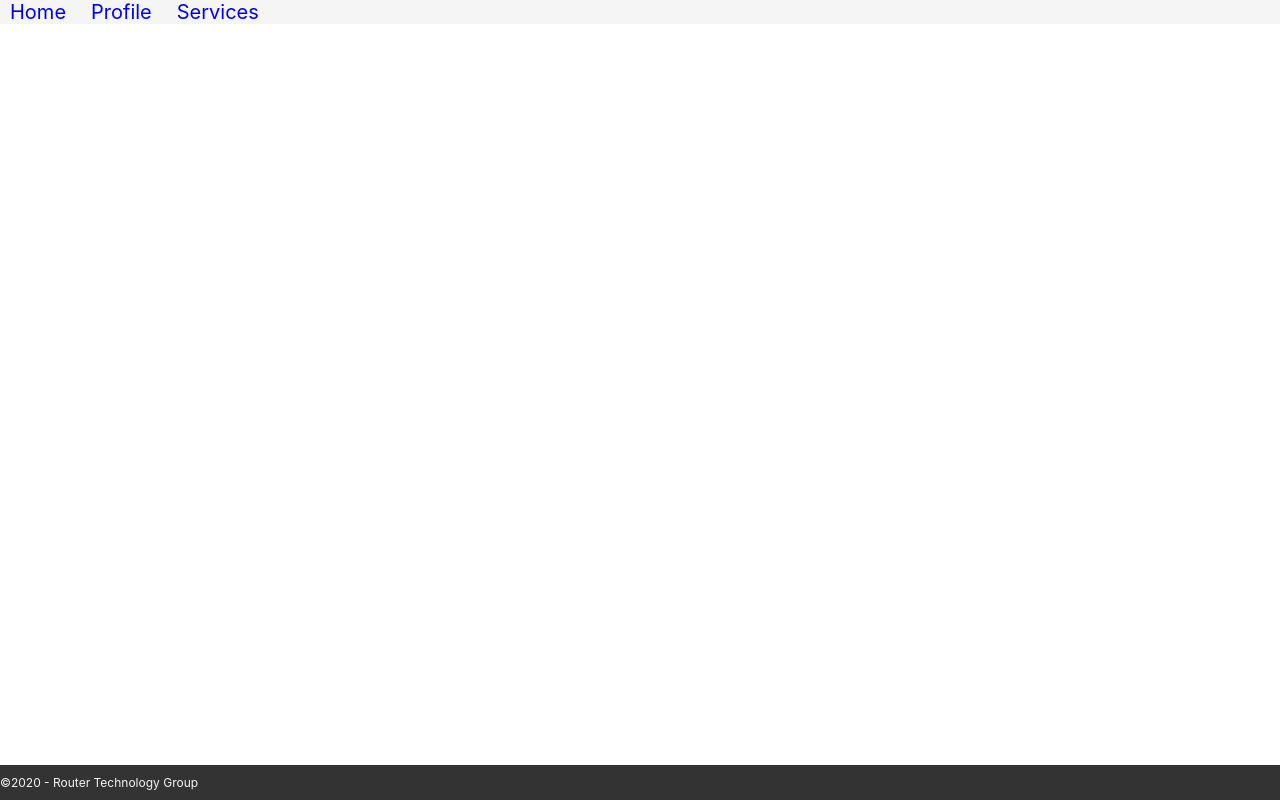
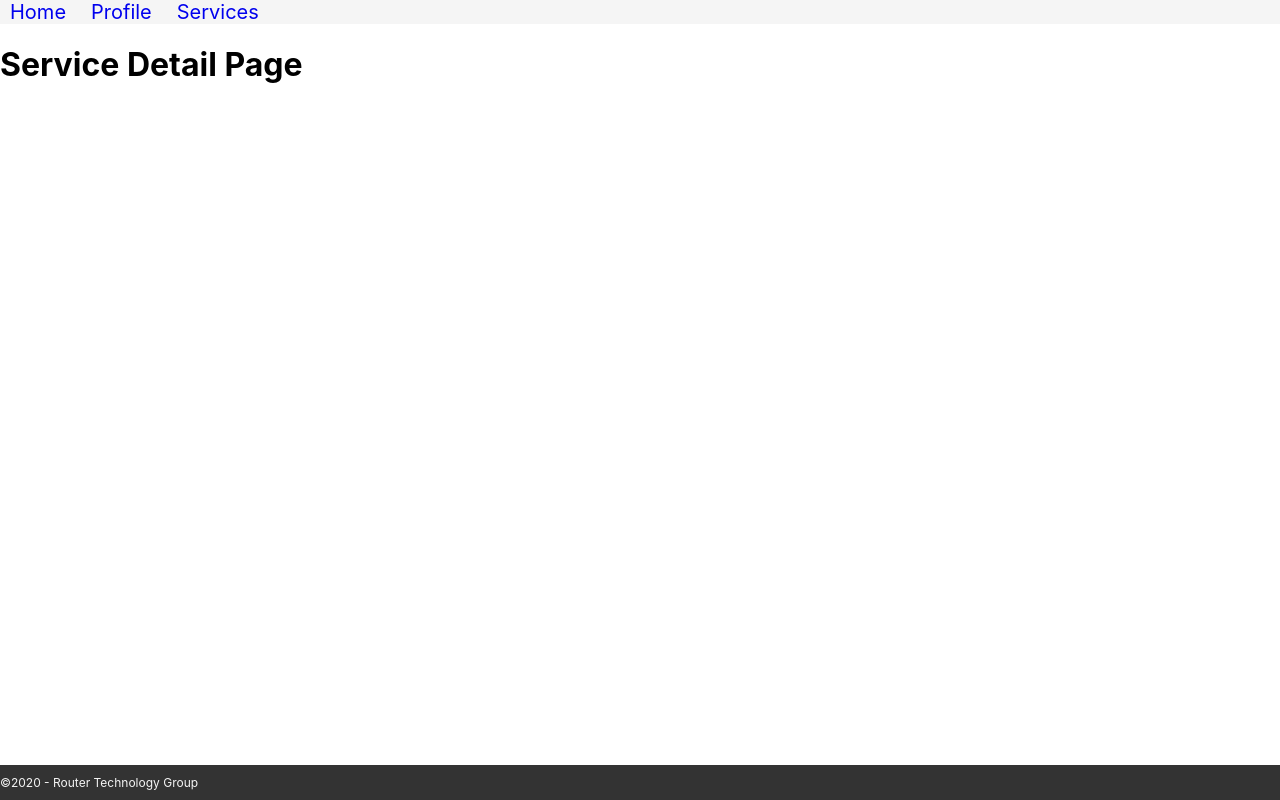
Before and after one commit to MattVegh/react-router, a React (Create React App) app: page /services/1 in a window 1280 px wide. Built offline with nearby package versions, Linux system fonts and the light colour scheme.

Commit message:
useParams

```diff
--- a/src/App.js
+++ b/src/App.js
@@ -26,6 +26,9 @@ function App() {
                 <Route exact path="/services" >
                     <ServicesList />
                 </Route>
+                <Route path="/services/:serviceId" >
+                    <ServiceDetail />
+                </Route>
             </Switch>
 
             <Footer />
--- a/src/pages/services/ServiceDetail.js
+++ b/src/pages/services/ServiceDetail.js
@@ -1,6 +1,10 @@
 import React from "react"
+import { useParams } from 'react-router-dom'
 
 function ServiceDetail(props) {
+    const params = useParams()
+    console.log(params)
+
     return (
         <h1>Service Detail Page</h1>
     )
--- a/src/pages/services/ServicesList.js
+++ b/src/pages/services/ServicesList.js
@@ -6,7 +6,7 @@ function ServicesList() {
 
     const services = serviceData.map(service => (
         <div key={service._id}>
-            <h3 ><Link to={`/services/${service._id}`}>{service.name}</Link> ${service.price}</h3>
+            <h3><Link to={`/services/${service._id}`}>{service.name}</Link> ${service.price}</h3>
             <h3>{service.description}</h3>
         </div>
     ))
```
